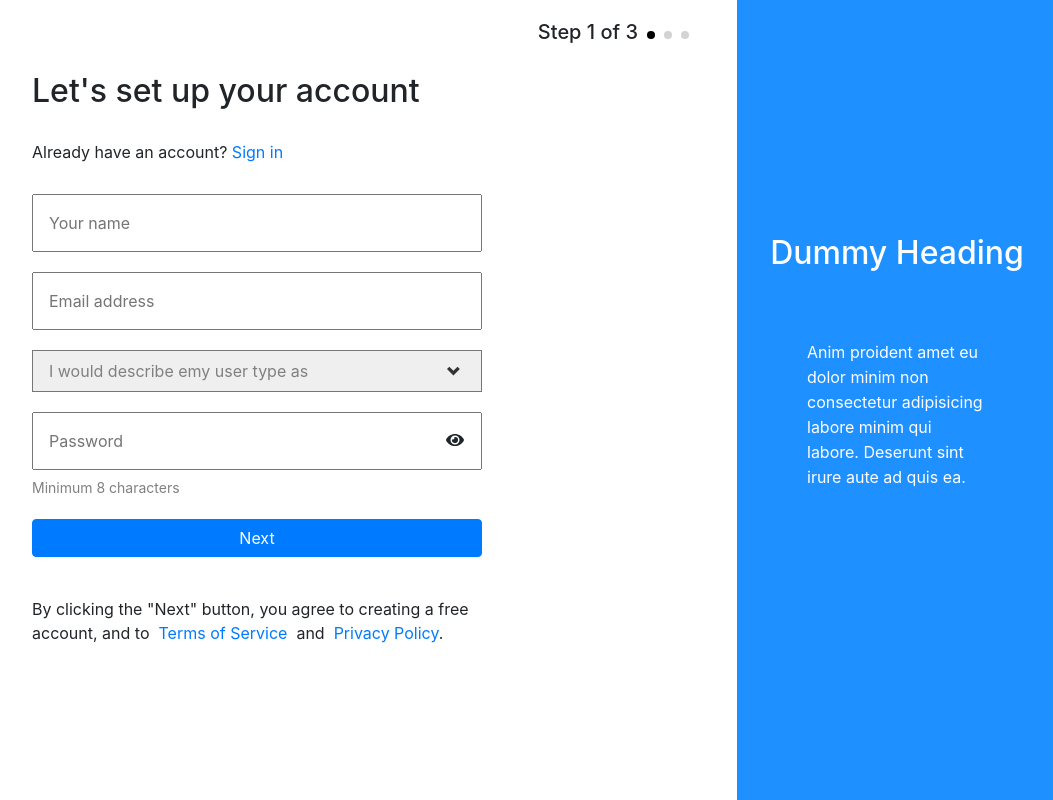
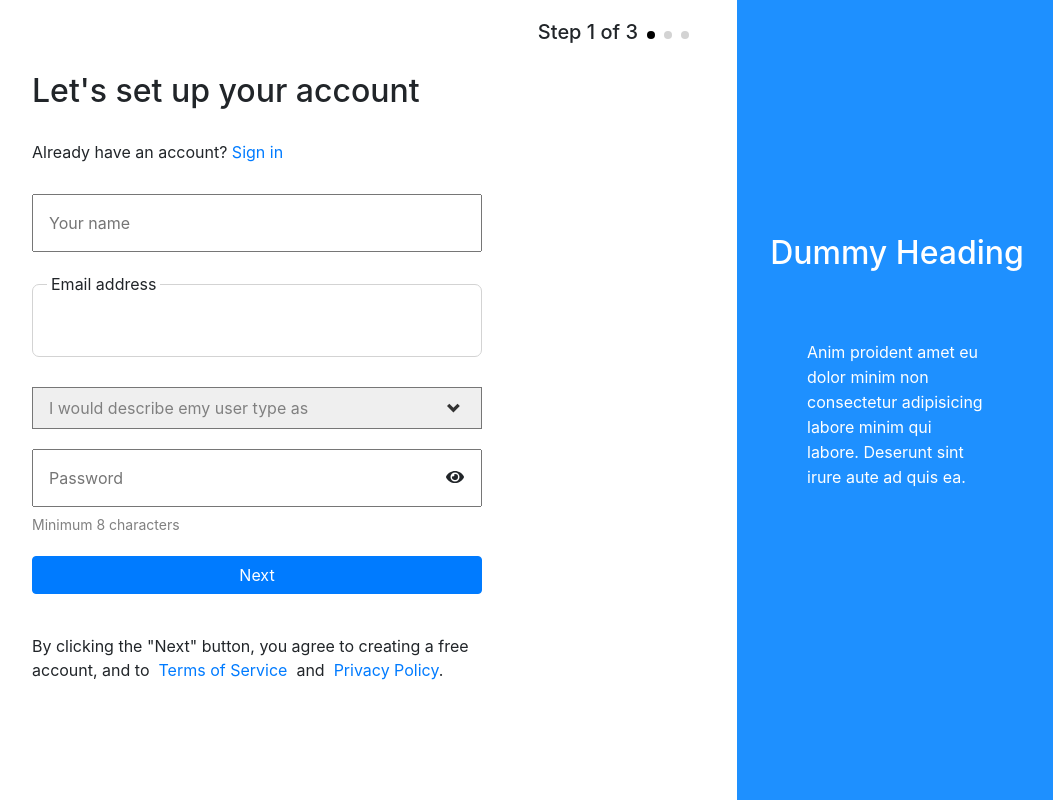
Before and after one commit to geyuqiu/login, a React (Create React App) app: page / in a window 1280 px wide. Shown: the whole page, without its empty margins (223-1276 px from the left). Built offline with nearby package versions, Linux system fonts and the light colour scheme.

Commit message:
* add fielset and legend css

```diff
--- a/src/components/Article.css
+++ b/src/components/Article.css
@@ -51,3 +51,28 @@ select {
 	-webkit-appearance: none;
 	-moz-appearance: none;
 }
+
+legend {
+	display: block;
+	width: auto;
+	margin: 0 9px;
+	padding: 0 4px;
+	font-size: inherit;
+	line-height: inherit;
+}
+
+fieldset {
+	border: 1px solid lightgray;
+	padding: 5px;
+	margin-bottom: 30px;
+	border-radius: 7px;
+	height: 85px;
+}
+
+fieldset input {
+	border: none;
+}
+
+fieldset input:focus {
+	outline: none;
+}
--- a/src/components/Article.tsx
+++ b/src/components/Article.tsx
@@ -24,7 +24,11 @@ function Article() {
 				</div>
 				<div className="row justify-content-center">
 					<div className="col-6">
-						<input placeholder="Email address"/>
+						<fieldset>
+							<legend>Email address</legend>
+							{/*<input placeholder="Email address"/>*/}
+							<input/>
+						</fieldset>
 					</div>
 				</div>
 				<div className="row justify-content-center">
```
